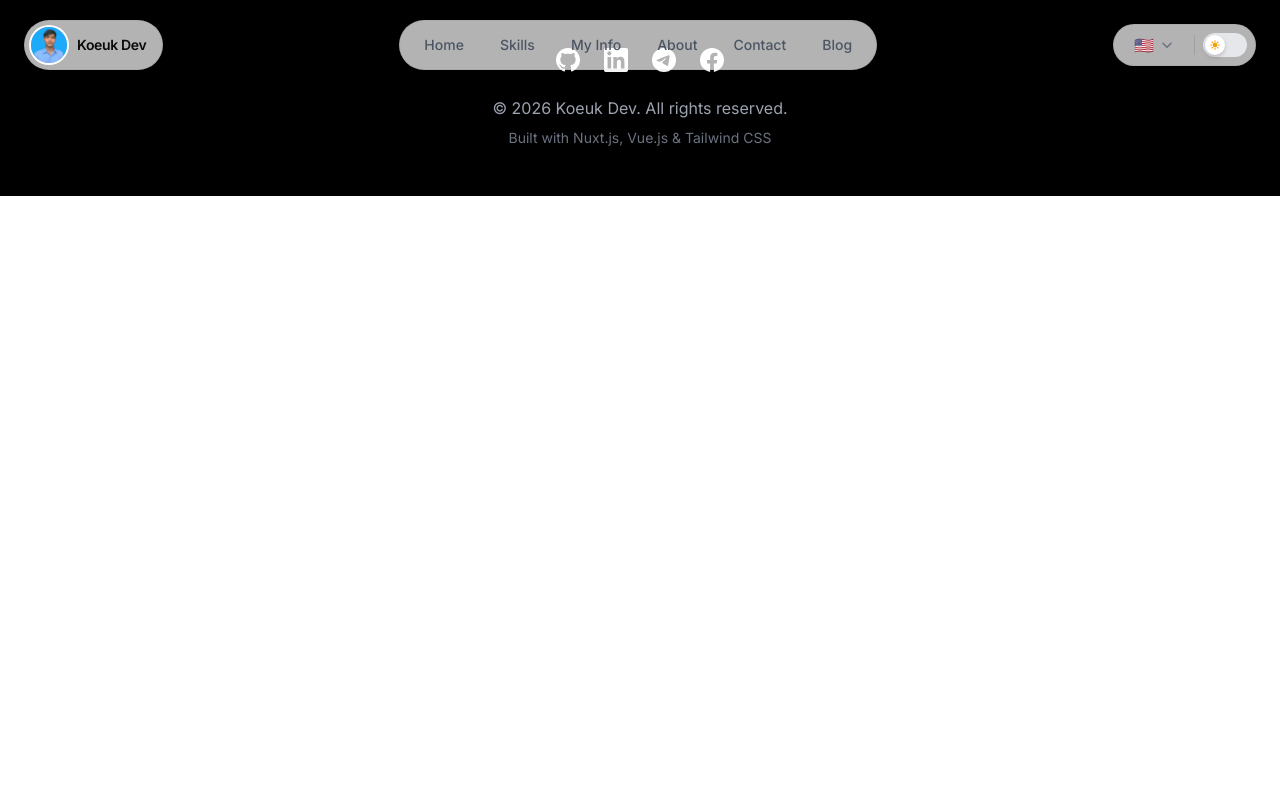
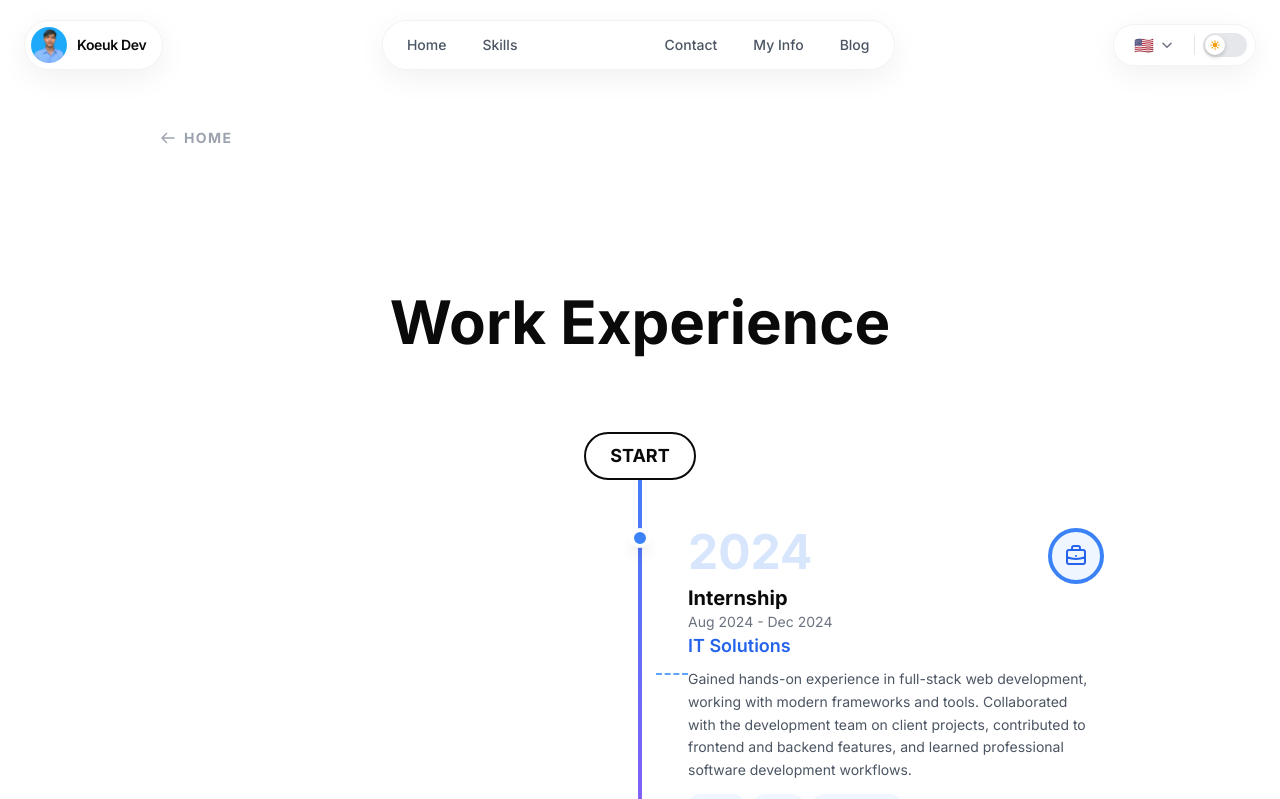
Before and after one commit to koeuk/Portfolio, a Nuxt app: page /workExperience in a window 1280 px wide. Shown: the top 799 px of the page. Built offline with nearby package versions, Linux system fonts and the light colour scheme.

Commit message:
feat: add work experience page and update navigation links

```diff
--- a/components/Navbar.vue
+++ b/components/Navbar.vue
@@ -69,8 +69,7 @@
                                     clip-rule="evenodd" />
                             </svg>
                             <svg v-else class="w-3 h-3 text-indigo-300" fill="currentColor" viewBox="0 0 20 20">
-                                <path
-                                    d="M17.293 13.293A8 8 0 016.707 2.707a8.001 8.001 0 1010.586 10.586z" />
+                                <path d="M17.293 13.293A8 8 0 016.707 2.707a8.001 8.001 0 1010.586 10.586z" />
                             </svg>
                         </span>
                     </button>
@@ -103,8 +102,7 @@
                 <div
                     class="bg-white/80 dark:bg-primary/90 backdrop-blur-xl rounded-3xl border border-black/5 dark:border-white/10 shadow-2xl overflow-hidden p-2">
                     <NuxtLink v-for="navLink in navLinks" :key="navLink.href" :to="navLink.href" @click="isOpen = false"
-                        class="block px-4 py-3 rounded-2xl transition-all text-sm font-medium"
-                        :class="currentActive === navLink.href
+                        class="block px-4 py-3 rounded-2xl transition-all text-sm font-medium" :class="currentActive === navLink.href
                             ? 'bg-primary text-white dark:bg-white dark:text-primary'
                             : 'text-gray-700 dark:text-gray-200 hover:bg-black/5 dark:hover:bg-white/10'">
                         {{ t(navLink.label) }}
@@ -113,8 +111,7 @@
                         <div class="flex gap-1.5 p-1">
                             <button v-for="language in languages" :key="language.code"
                                 @click="selectLanguage(language.code as 'en' | 'km' | 'zh')"
-                                class="flex-1 py-2 rounded-xl text-center text-sm font-medium transition-all"
-                                :class="currentLang === language.code
+                                class="flex-1 py-2 rounded-xl text-center text-sm font-medium transition-all" :class="currentLang === language.code
                                     ? 'bg-primary text-white dark:bg-white dark:text-primary'
                                     : 'bg-black/5 dark:bg-white/5 text-gray-700 dark:text-gray-200'">
                                 {{ language.flag }} {{ language.name }}
@@ -149,9 +146,10 @@
 const navLinks = [
     { href: '/#home', label: 'nav.home' },
     { href: '/#skills', label: 'nav.skills' },
+    { href: '/workExperience', label: 'nav.workExperience', isPage: true },
+    // { href: '/#about', label: 'nav.about' },
+    { href: '/#contact', label: 'nav.contact' },
     { href: '/my-info', label: 'nav.myInfo', isPage: true },
-        { href: '/#about', label: 'nav.about' },
-        { href: '/#contact', label: 'nav.contact' },
     { href: '/blog', label: 'nav.blog', isPage: true }
 ]
 
@@ -216,6 +214,7 @@
         filter: blur(10px);
         transform: translateY(-20px);
     }
+
     to {
         opacity: 1;
         filter: blur(0);
@@ -232,6 +231,7 @@
         opacity: 0;
         transform: scale(0.7);
     }
+
     to {
         opacity: 1;
         transform: scale(1);
--- a/composables/useI18n.ts
+++ b/composables/useI18n.ts
@@ -17,6 +17,7 @@
   "nav.personalProjects": { en: "Projects", km: "គម្រោង", zh: "项目" },
   "nav.workExperience": { en: "Experience", km: "បទពិសោធន៍", zh: "经验" },
   "nav.myInfo": { en: "My Info", km: "ព័ត៌មានរបស់ខ្ញុំ", zh: "我的信息" },
+  "nav.experiences": { en: "Experiences", km: "បទពិសោធន៍", zh: "经验" },
   "nav.about": { en: "About", km: "អំពី", zh: "关于" },
   "nav.contact": { en: "Contact", km: "ទំនាក់ទំនង", zh: "联系" },
   "nav.blog": { en: "Blog", km: "ប្លក់", zh: "博客" },
--- /dev/null
+++ b/pages/workExperience.vue
@@ -0,0 +1,24 @@
+<template>
+  <div class="min-h-screen pt-32 pb-20 bg-white dark:bg-primary transition-colors">
+    <div class="max-w-5xl mx-auto px-4 sm:px-6 lg:px-8">
+      <NuxtLink to="/"
+        class="group inline-flex items-center gap-2 text-sm font-bold text-gray-400 hover:text-primary dark:hover:text-white transition-all uppercase tracking-widest mb-12">
+        <svg xmlns="http://www.w3.org/2000/svg" class="h-4 w-4 transition-transform group-hover:-translate-x-1" fill="none"
+          viewBox="0 0 24 24" stroke="currentColor">
+          <path stroke-linecap="round" stroke-linejoin="round" stroke-width="2" d="M10 19l-7-7m0 0l7-7m-7 7h18" />
+        </svg>
+        {{ t('nav.home') }}
+      </NuxtLink>
+    </div>
+
+    <WorkExperience />
+  </div>
+</template>
+
+<script setup lang="ts">
+const { t } = useI18n()
+
+useHead({
+  title: 'Work Experience | Koeuk Dev'
+})
+</script>
```
Lines whose indentation alone changed are shown as unchanged.
